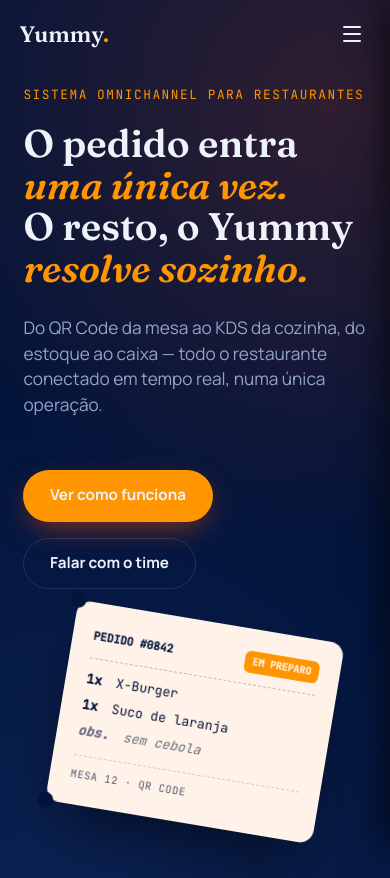
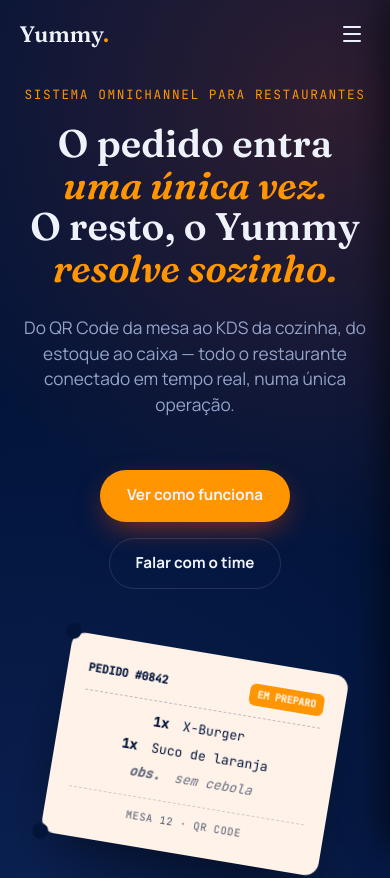
Before and after one commit to gidelmarjr-art/yummy, a React (Create React App) app in the folder frontend/: page / in a window 390 px wide. Shown: the top 878 px of the page. Built offline with nearby package versions, Linux system fonts and the light colour scheme; no server answers.

Commit message:
Alterações Landing

```diff
--- a/frontend/src/apps/web/pages/landing/Landing.css
+++ b/frontend/src/apps/web/pages/landing/Landing.css
@@ -23,6 +23,7 @@ html {
   color: var(--ink);
   font-family: var(--font-body);
   overflow-x: hidden;
+  width: 100%;
   line-height: 1.5;
 }
 
@@ -165,6 +166,17 @@ html {
 @media (max-width: 900px) {
   .hero__inner {
     grid-template-columns: 1fr;
+    text-align: center;
+    padding-bottom: 3rem;
+  }
+
+  .hero__sub {
+    margin-left: auto;
+    margin-right: auto;
+  }
+
+  .hero__ctas {
+    justify-content: center;
   }
 }
 
@@ -212,6 +224,13 @@ html {
   justify-content: center;
 }
 
+@media (max-width: 900px) {
+  .hero__visual {
+    width: 100%;
+    margin-top: 2rem;
+  }
+}
+
 .ticket {
   width: 270px;
   background: var(--cream);
@@ -222,6 +241,14 @@ html {
   font-family: var(--font-mono);
   transform: rotate(4deg);
   position: relative;
+}
+
+@media (max-width: 900px) {
+  .ticket {
+    width: 100%;
+    max-width: 280px;
+    transform: rotate(0deg);
+  }
 }
 
 .ticket::before,
@@ -615,6 +642,13 @@ html {
   font-size: 0.82rem;
 }
 
+@media (max-width: 620px) {
+  .stock__row {
+    grid-template-columns: 75px 1fr;
+    gap: 0.6rem;
+  }
+}
+
 .stock__label {
   color: var(--muted);
 }
@@ -637,6 +671,15 @@ html {
 .stock__value {
   text-align: right;
   color: var(--ink);
+}
+
+@media (max-width: 620px) {
+  .stock__value {
+    grid-column: span 2;
+    text-align: left;
+    font-size: 0.78rem;
+    opacity: 0.8;
+  }
 }
 
 .stock__note {
```
